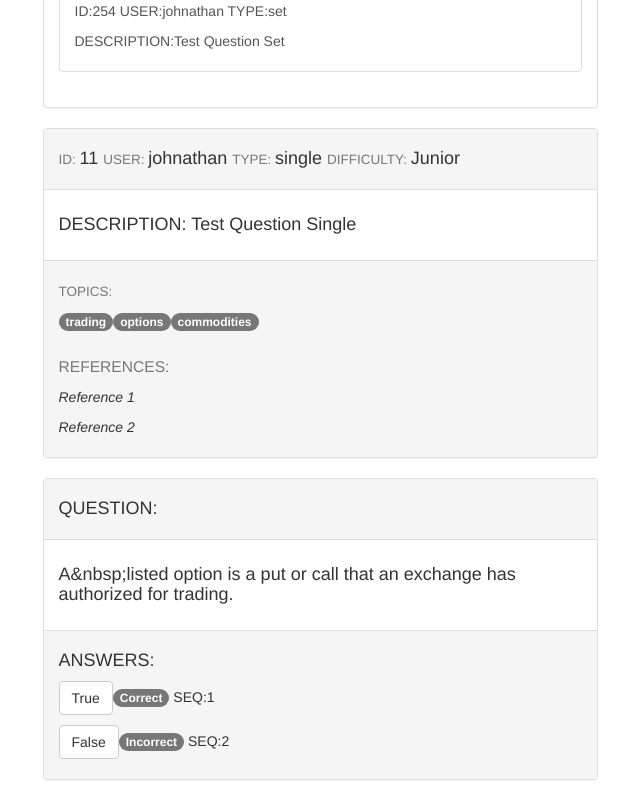
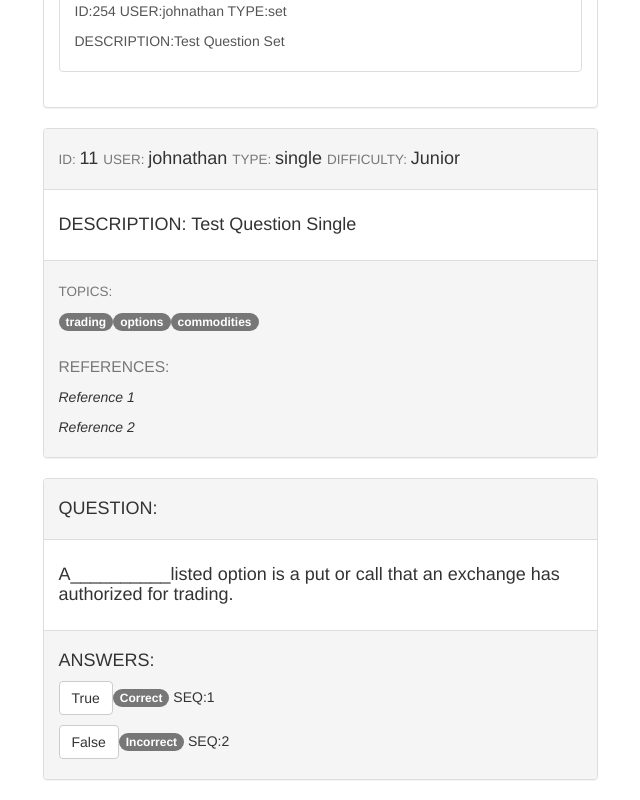
Before and after one commit to jdisser/QuizkiTest, an Angular app: page / in a window 1280 px wide. Shown: the part 428-1228 px from the top of the page, without its empty margins (320-960 px from the left). Built offline with nearby package versions, Linux system fonts and the light colour scheme.

Commit message:
Added replacement of &nbsp; in question text display

```diff
--- a/src/app/questions/question/question.component.html
+++ b/src/app/questions/question/question.component.html
@@ -29,7 +29,7 @@
           <h4>QUESTION:</h4>
       </div>
       <div class="panel-body">
-        <h4>{{question.text}}</h4>
+        <h4>{{processQuestionText(question.text)}}</h4>
       </div>
       <div class="panel-footer">
         <app-question-choices
--- a/src/app/questions/question/question.component.ts
+++ b/src/app/questions/question/question.component.ts
@@ -40,4 +40,8 @@ export class QuestionComponent implements OnInit {
   public getQuestionDifficultyString(index: number){
     return QuestionDifficulties[index];
   }
+
+  public processQuestionText(text: string){
+    return text.replace("&nbsp;","__________")
+  }
 }
```
